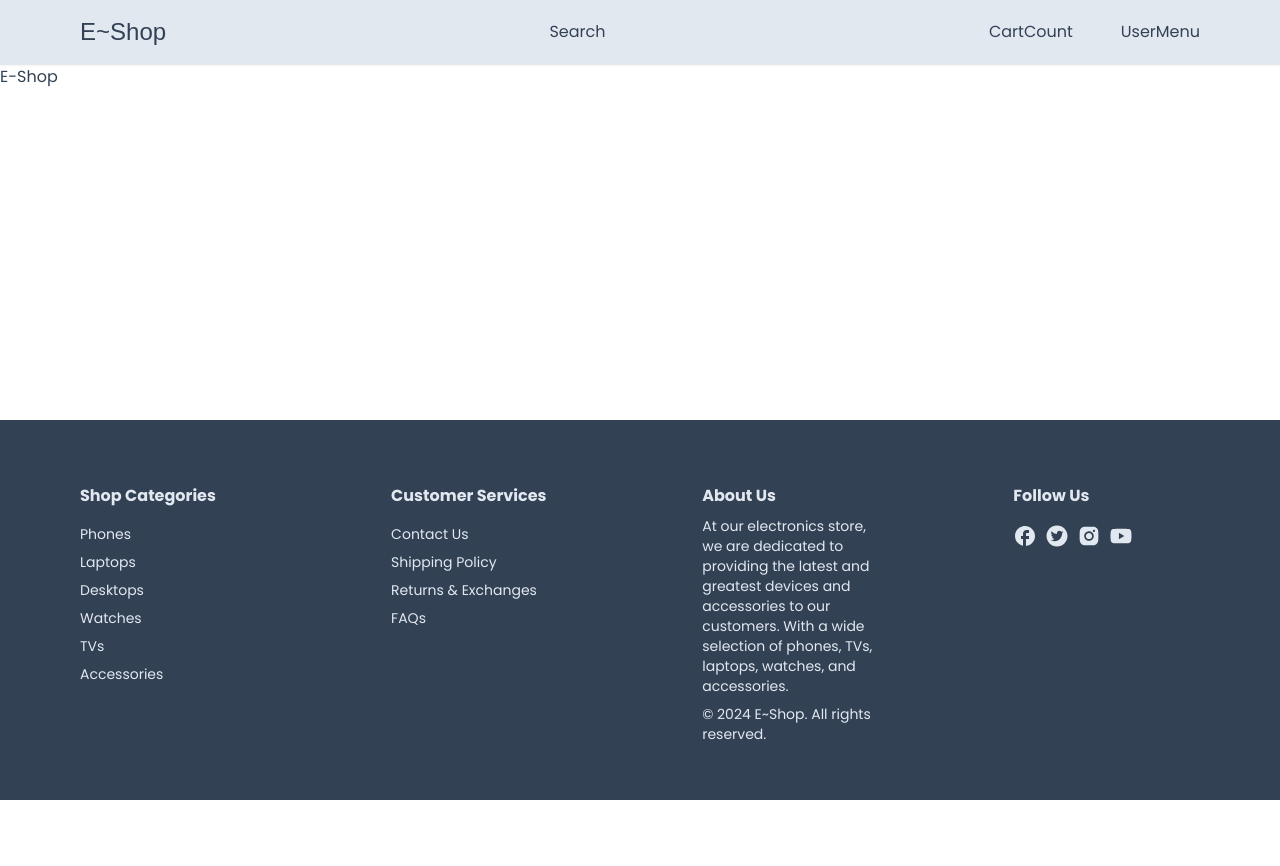
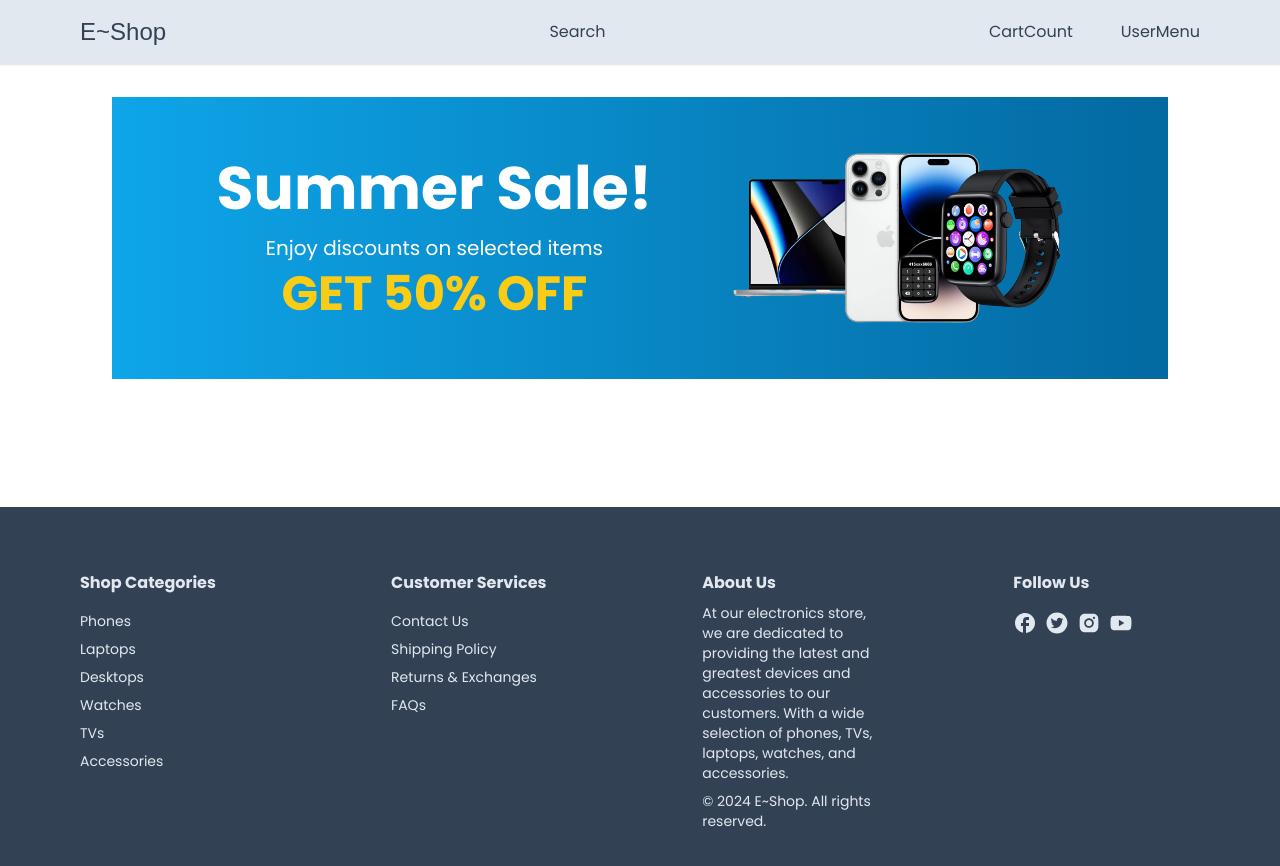
Before and after one commit to Mina2209/E-Store, a Next.js app: page / in a window 1280 px wide. Shown: the top 866 px of the page. Before the commit the page ends 800 px from the top, so only its background shows below. Built offline with nearby package versions, Linux system fonts and the light colour scheme; a web font is replaced by a local one.

Commit message:
Added Home Banner

```diff
--- /dev/null
+++ b/app/components/HomeBanner.tsx
@@ -0,0 +1,25 @@
+import Image from 'next/image'
+const HomeBanner = () => {
+  return (
+    <div className="relative bg-gradient-to-r from-sky-500 to-sky-700 mb-8">
+      <div className="mx-auto px-8 py-12 flex flex-col gap-2 md:flex-row items-center justify-evenly">
+        <div className="mb-8 md:mb-0 text-center">
+          <h1 className="text-4xl md:text-6xl font-bold text-white mb-4">
+            Summer Sale!
+          </h1>
+          <p className="text-l md:text-xl text-white mb-2">
+            Enjoy discounts on selected items
+          </p>
+          <p className="text-2xl md:text-5xl text-yellow-400 font-bold">
+            GET 50% OFF
+          </p>
+        </div>
+        <div className="w-full lg:w-1/3 md:w-1/2 relative aspect-video">
+          <Image fill src="/banner-image.png" alt="Banner Image" className="object-contain" />
+        </div>
+      </div>
+    </div>
+  );
+};
+
+export default HomeBanner;
--- a/app/components/footer/Footer.tsx
+++ b/app/components/footer/Footer.tsx
@@ -4,8 +4,8 @@
 import { MdFacebook } from "react-icons/md";
 import {
   AiFillTwitterCircle,
+  AiFillInstagram,
   AiFillYoutube,
-  AiFillInstagram,
 } from "react-icons/ai";
 
 const Footer = () => {
--- a/app/page.tsx
+++ b/app/page.tsx
@@ -1,3 +1,12 @@
+import Container from "./components/Container";
+import HomeBanner from "./components/HomeBanner";
+
 export default function Home() {
-  return <div>E-Shop</div>;
+  return (
+    <div className="p-8">
+      <Container>
+        <HomeBanner />
+      </Container>
+    </div>
+  );
 }
```
Also changed, not shown: public/banner-image.png (added).
